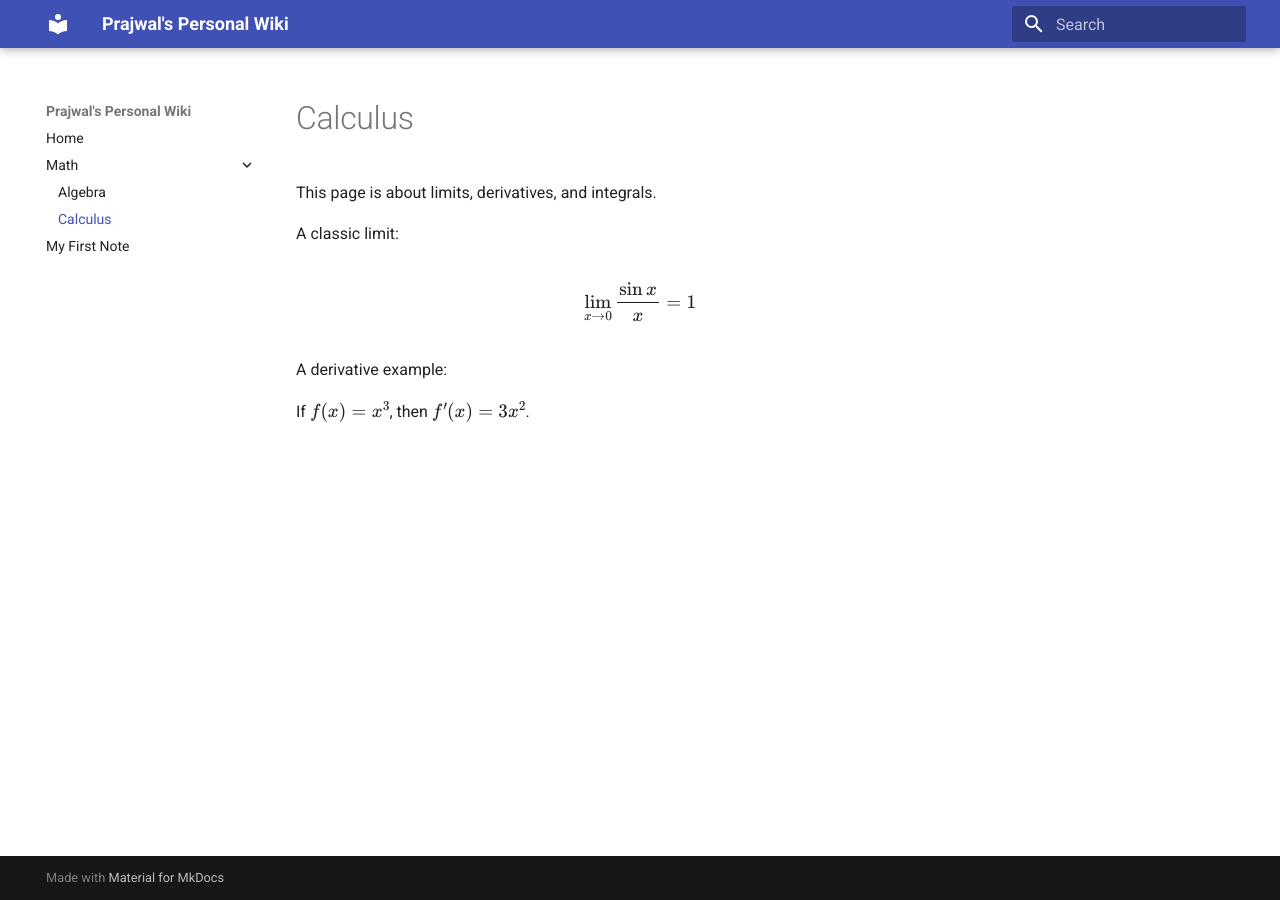
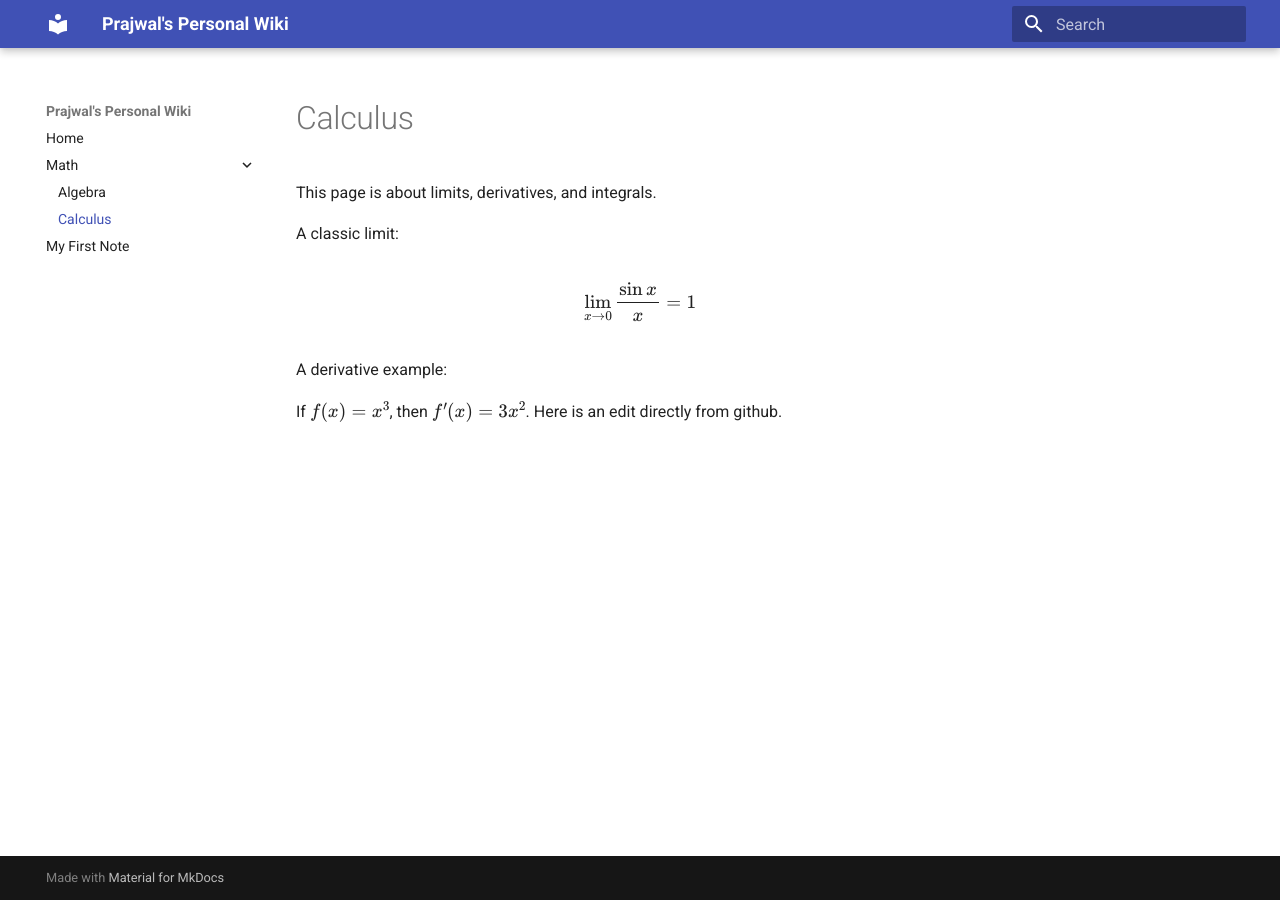
Before and after one commit to pj1911/my-wiki, an MkDocs documentation site: the page built from docs/calculus.md, in a window 1280 px wide. Built offline with MkDocs 1.6.1 and Material for MkDocs 9.7.7, drawn with Linux system fonts in a browser that asks for light colours.

Commit message:
Update calculus.md
Just a check

```diff
--- a/docs/calculus.md
+++ b/docs/calculus.md
@@ -11,3 +11,4 @@ $$
 A derivative example:
 
 If $f(x) = x^3$, then $f'(x) = 3x^2$.
+Here is an edit directly from github.
```
